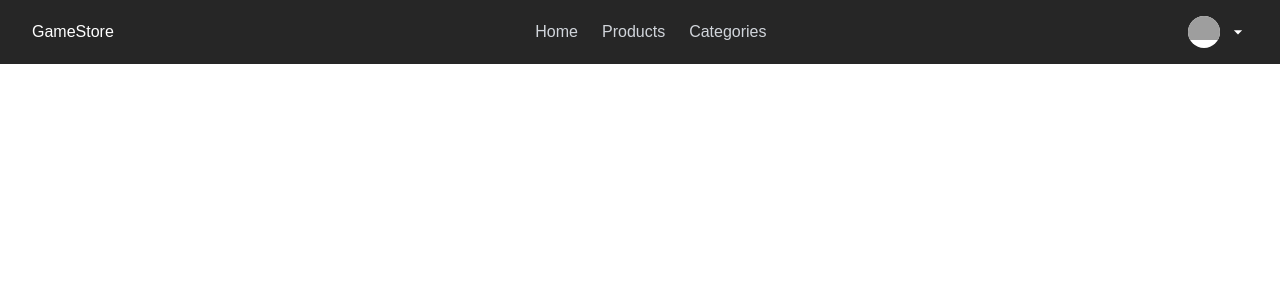
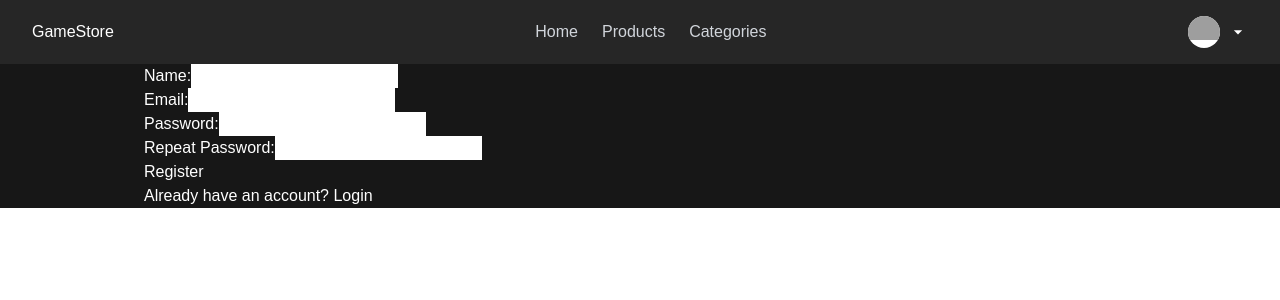
Before and after one commit to sinarhen/GameStore, a React (Create React App) app in the folder client/: page /register in a window 1280 px wide. Shown: the top 300 px of the page. Built offline with nearby package versions, Linux system fonts and the light colour scheme; grey boxes are pictures that could not be loaded; the HTML template or start-up script is replaced by a standard one.

Commit message:
user model, register and login route

```diff
--- a/client/src/App.tsx
+++ b/client/src/App.tsx
@@ -7,6 +7,8 @@ import MyAccount from "./pages/MyAccount";
 import Favorites from "./pages/Categories";
 import Orders from "./pages/Orders";
 import Navbar from "./components/Navbar";
+import Register from "./pages/Register";
+import Login from "./pages/Login";
 
 function App() {
   return (
@@ -23,6 +25,8 @@ function App() {
           <Route path='/myaccount' element={<MyAccount />} />
           <Route path='/favorites' element={<Favorites />} />
           <Route path='/orders' element={<Orders />} />
+          <Route path='/register' element={<Register />} />
+          <Route path='/login' element={<Login />} />
         </Routes>
 
         </div>
--- /dev/null
+++ b/client/src/pages/Login.tsx
@@ -0,0 +1,15 @@
+export default function Login() {
+    return (
+        <form>
+            <div>
+                <label>Email:</label>
+                <input type="email" />
+            </div>
+            <div>
+                <label>Password:</label>
+                <input type="password" />
+            </div>
+            <button type="submit">Login</button>
+        </form>
+    );
+}
--- /dev/null
+++ b/client/src/pages/Register.tsx
@@ -0,0 +1,27 @@
+import { Link } from "react-router-dom"
+
+export default function Register() {
+    return (
+        <form>
+            <div>
+                <label>Name:</label>
+                <input type="text" />
+            </div>
+            <div>
+                <label>Email:</label>
+                <input type="email" />
+            </div>
+            <div>
+                <label>Password:</label>
+                <input type="password" />
+            </div>
+            <div>
+                <label>Repeat Password:</label>
+                <input type="password"/>
+            </div>
+            <button type="submit">Register</button>
+
+            <p>Already have an account? <Link to="/login">Login</Link></p>
+        </form>
+    );
+}
```
Also changed, not shown: 1 other file (tests, documents, lock files or other folders).
